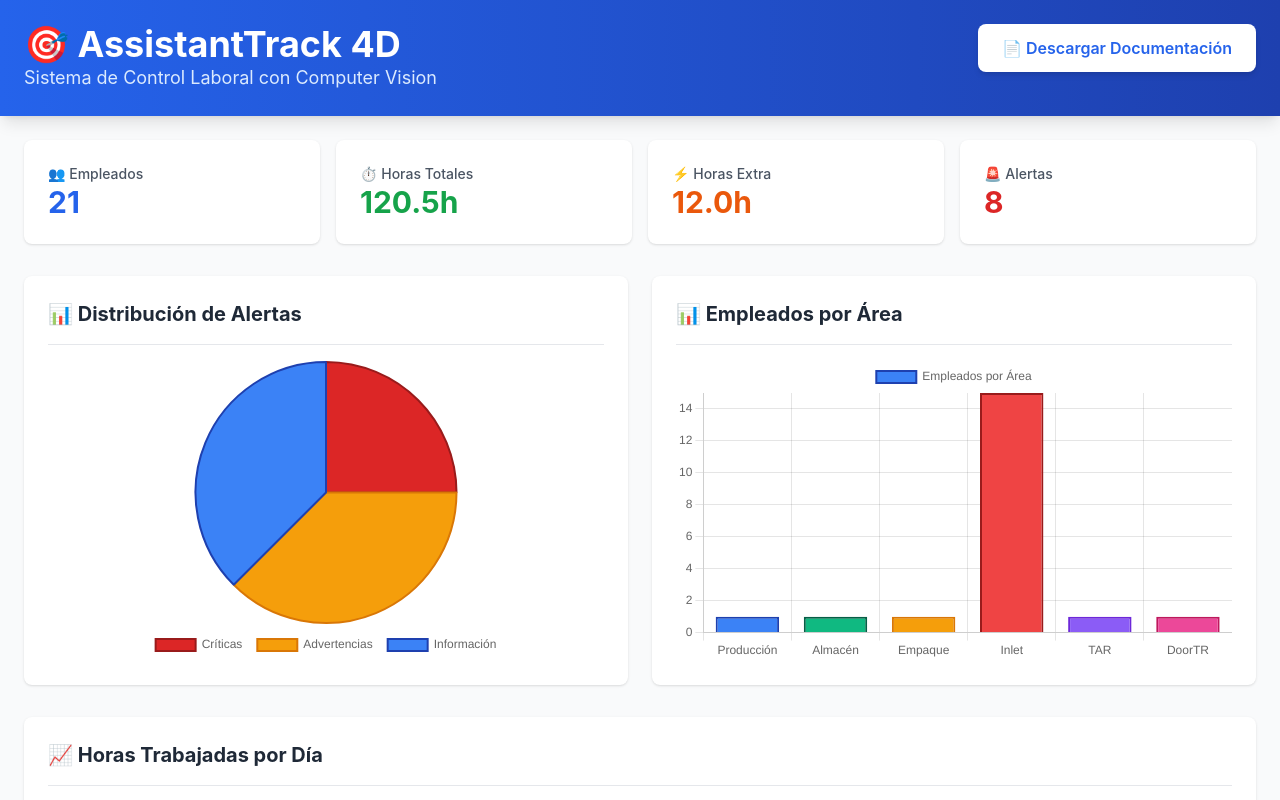
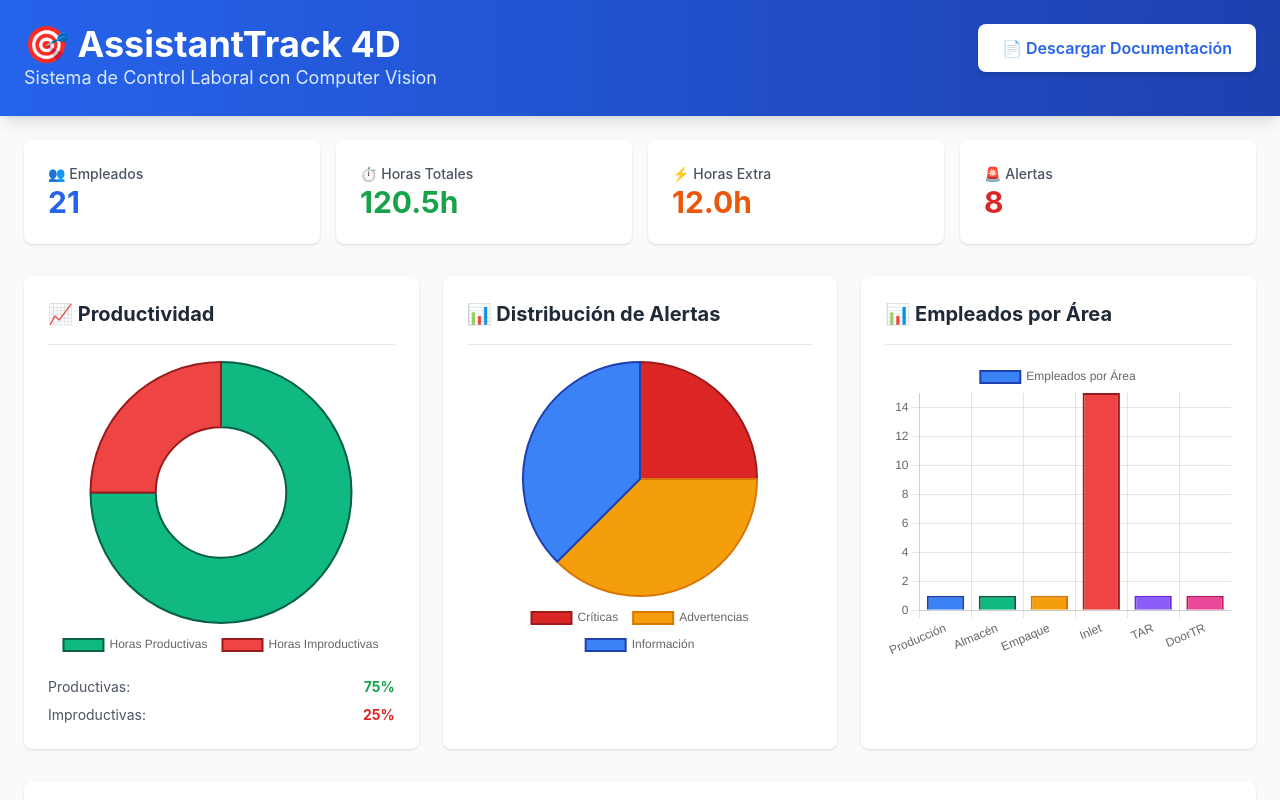
Before and after one commit to mikecrv2019-bit/Integrated-Computer-Vision-System-for-Shift-Management-and-Productivity, a Next.js app: page / in a window 1280 px wide. Shown: the top 800 px of the page. Built offline with nearby package versions, Linux system fonts and the light colour scheme.

Commit message:
Feature: Add productivity vs improductivity doughnut chart

```diff
--- a/pages/index.tsx
+++ b/pages/index.tsx
@@ -1,6 +1,6 @@
 import React, { useEffect, useState } from 'react'
 import Head from 'next/head'
-import { Pie, Bar, Line } from 'react-chartjs-2'
+import { Pie, Bar, Line, Doughnut } from 'react-chartjs-2'
 import {
   Chart as ChartJS,
   ArcElement,
@@ -201,6 +201,30 @@ export default function Home() {
     ],
   }
 
+  // Datos para Productividad vs Improductividad
+  const productivityData = {
+    productive: 75,  // 75% productivo
+    unproductive: 25, // 25% improductivo
+  }
+
+  const productivityChartData = {
+    labels: ['Horas Productivas', 'Horas Improductivas'],
+    datasets: [
+      {
+        data: [productivityData.productive, productivityData.unproductive],
+        backgroundColor: [
+          '#10b981', // Verde para productivo
+          '#ef4444', // Rojo para improductivo
+        ],
+        borderColor: [
+          '#065f46',
+          '#991b1b',
+        ],
+        borderWidth: 2,
+      },
+    ],
+  }
+
   // Datos para Turnos (Doughnut)
   const turnoStats = {
     Mañana: employees.filter(e => e.turno === 'Mañana').length,
@@ -263,7 +287,41 @@ export default function Home() {
           </div>
 
           {/* GRÁFICOS */}
-          <div className="grid grid-cols-1 lg:grid-cols-2 gap-6 mb-8">
+          <div className="grid grid-cols-1 lg:grid-cols-3 gap-6 mb-8">
+            {/* Doughnut Chart - Productividad */}
+            <div className="bg-white rounded-lg shadow p-6">
+              <div className="border-b border-gray-200 pb-4 mb-4">
+                <h2 className="text-xl font-bold text-gray-800">📈 Productividad</h2>
+              </div>
+              <div className="flex justify-center">
+                <div style={{ width: '100%', height: '300px' }}>
+                  <Doughnut
+                    data={productivityChartData}
+                    options={{
+                      responsive: true,
+                      maintainAspectRatio: false,
+                      plugins: {
+                        legend: {
+                          position: 'bottom',
+                          labels: { padding: 15, font: { size: 12 } },
+                        },
+                      },
+                    }}
+                  />
+                </div>
+              </div>
+              <div className="mt-4 space-y-2 text-sm">
+                <div className="flex justify-between items-center">
+                  <span className="text-gray-600">Productivas:</span>
+                  <span className="font-bold text-green-600">{productivityData.productive}%</span>
+                </div>
+                <div className="flex justify-between items-center">
+                  <span className="text-gray-600">Improductivas:</span>
+                  <span className="font-bold text-red-600">{productivityData.unproductive}%</span>
+                </div>
+              </div>
+            </div>
+
             {/* Pie Chart - Alertas */}
             <div className="bg-white rounded-lg shadow p-6">
               <div className="border-b border-gray-200 pb-4 mb-4">
```
